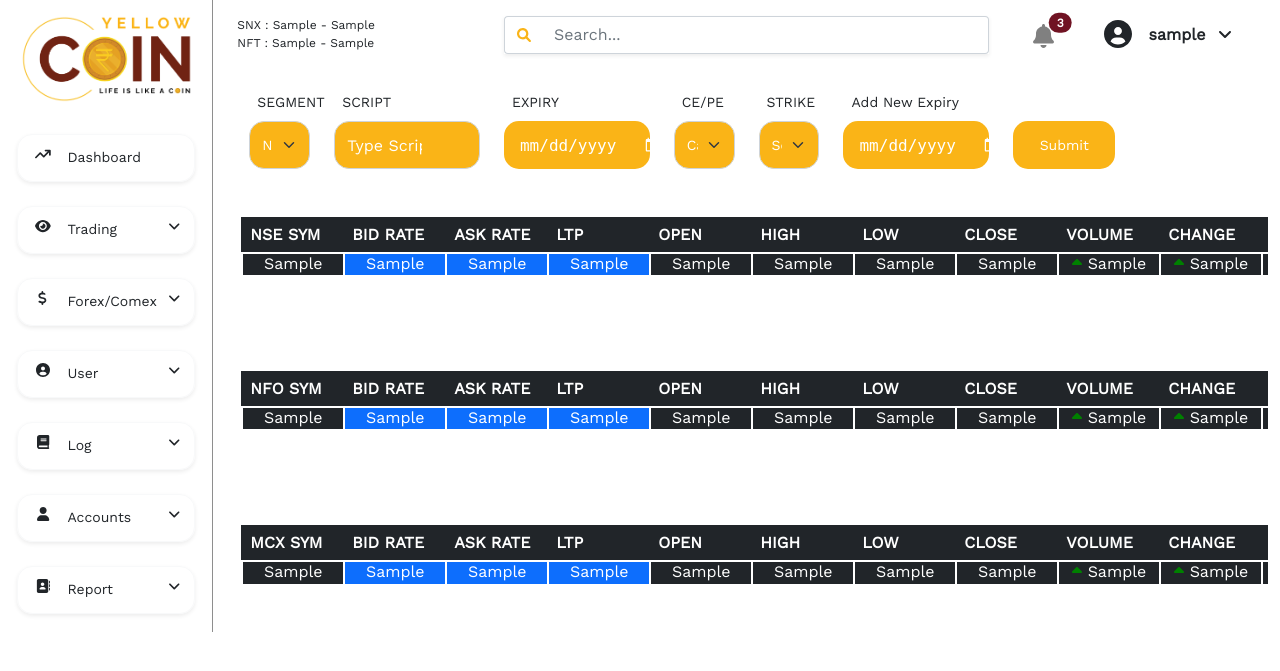
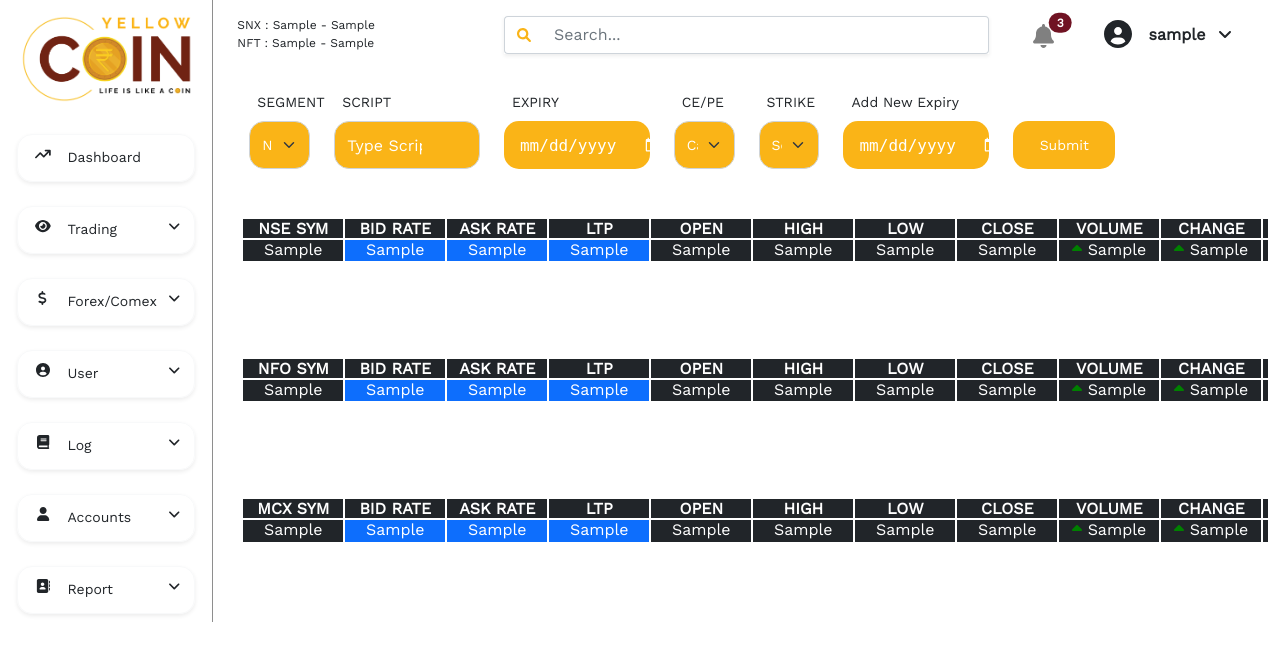
Before and after one commit to TheJagStudio/yellowcoin, a Django app: template trading/templates/trade_watchlist.html in a window 1280 px wide. Shown: the top 671 px of the page. Run offline with Django 4.2, Linux system fonts and the light colour scheme; tables that the repository leaves empty hold one stand-in row (values such as "Sample post"); the template is opened without the code that fills it: values that come from a table or form of the project are taken from there, most other values are stand-ins (such as "Sample title", 1, 10 or a date in 2020).

Commit message:
frontend

```diff
--- a/static/config.txt
+++ b/static/config.txt
@@ -1 +1 @@
-SMhMUJUC8gQhMe2ngfZC2yswg3fmxZ1R
+7QyDjIPo5sIyPjtVsj05gSCwowd2g0Q4
--- a/trading/templates/trade_watchlist.html
+++ b/trading/templates/trade_watchlist.html
@@ -146,18 +146,18 @@
                      <div class="table-responsive ms-3">
                         <table class="table my-5 table-borderless bg-dark">
                            <thead>
-                              <tr class="table-border-none">
-                                 <th scope="col" class="bg-dark text-white fixed-width-Trade">NSE SYM</th>
-                                 <th scope="col" class="bg-dark text-white fixed-width-Trade">BID RATE</th>
-                                 <th scope="col" class="bg-dark text-white fixed-width-Trade">ASK RATE</th>
-                                 <th scope="col" class="bg-dark text-white fixed-width-Trade">LTP</th>
-                                 <th scope="col" class="bg-dark text-white fixed-width-Trade">OPEN</th>
-                                 <th scope="col" class="bg-dark text-white fixed-width-Trade">HIGH</th>
-                                 <th scope="col" class="bg-dark text-white fixed-width-Trade">LOW</th>
-                                 <th scope="col" class="bg-dark text-white fixed-width-Trade">CLOSE</th>
-                                 <th scope="col" class="bg-dark text-white fixed-width-Trade">VOLUME</th>
-                                 <th scope="col" class="bg-dark text-white fixed-width-Trade">CHANGE</th>
-                                 <th scope="col" class="bg-dark text-white fixed-width-Trade">REMOVE</th>
+                              <tr class="td-border">
+                                 <th scope="col" class="bg-dark text-white fixed-width-Trade td-border">NSE SYM</th>
+                                 <th scope="col" class="bg-dark text-white fixed-width-Trade td-border">BID RATE</th>
+                                 <th scope="col" class="bg-dark text-white fixed-width-Trade td-border">ASK RATE</th>
+                                 <th scope="col" class="bg-dark text-white fixed-width-Trade td-border">LTP</th>
+                                 <th scope="col" class="bg-dark text-white fixed-width-Trade td-border">OPEN</th>
+                                 <th scope="col" class="bg-dark text-white fixed-width-Trade td-border">HIGH</th>
+                                 <th scope="col" class="bg-dark text-white fixed-width-Trade td-border">LOW</th>
+                                 <th scope="col" class="bg-dark text-white fixed-width-Trade td-border">CLOSE</th>
+                                 <th scope="col" class="bg-dark text-white fixed-width-Trade td-border">VOLUME</th>
+                                 <th scope="col" class="bg-dark text-white fixed-width-Trade td-border">CHANGE</th>
+                                 <th scope="col" class="bg-dark text-white fixed-width-Trade td-border">REMOVE</th>
                               </tr>
                            </thead>
                            <tbody id="table1">
@@ -195,17 +195,17 @@
                         <table class="table my-5 table-borderless bg-dark">
                            <thead>
                               <tr class="table-border-none">
-                                 <th scope="col" class="bg-dark text-white fixed-width-Trade">NFO SYM</th>
-                                 <th scope="col" class="bg-dark text-white fixed-width-Trade">BID RATE</th>
-                                 <th scope="col" class="bg-dark text-white fixed-width-Trade">ASK RATE</th>
-                                 <th scope="col" class="bg-dark text-white fixed-width-Trade">LTP</th>
-                                 <th scope="col" class="bg-dark text-white fixed-width-Trade">OPEN</th>
-                                 <th scope="col" class="bg-dark text-white fixed-width-Trade">HIGH</th>
-                                 <th scope="col" class="bg-dark text-white fixed-width-Trade">LOW</th>
-                                 <th scope="col" class="bg-dark text-white fixed-width-Trade">CLOSE</th>
-                                 <th scope="col" class="bg-dark text-white fixed-width-Trade">VOLUME</th>
-                                 <th scope="col" class="bg-dark text-white fixed-width-Trade">CHANGE</th>
-                                 <th scope="col" class="bg-dark text-white fixed-width-Trade">REMOVE</th>
+                                 <th scope="col" class="bg-dark text-white fixed-width-Trade td-border ">NFO SYM</th>
+                                 <th scope="col" class="bg-dark text-white fixed-width-Trade td-border ">BID RATE</th>
+                                 <th scope="col" class="bg-dark text-white fixed-width-Trade td-border ">ASK RATE</th>
+                                 <th scope="col" class="bg-dark text-white fixed-width-Trade td-border ">LTP</th>
+                                 <th scope="col" class="bg-dark text-white fixed-width-Trade td-border ">OPEN</th>
+                                 <th scope="col" class="bg-dark text-white fixed-width-Trade td-border ">HIGH</th>
+                                 <th scope="col" class="bg-dark text-white fixed-width-Trade td-border ">LOW</th>
+                                 <th scope="col" class="bg-dark text-white fixed-width-Trade td-border ">CLOSE</th>
+                                 <th scope="col" class="bg-dark text-white fixed-width-Trade td-border ">VOLUME</th>
+                                 <th scope="col" class="bg-dark text-white fixed-width-Trade td-border ">CHANGE</th>
+                                 <th scope="col" class="bg-dark text-white fixed-width-Trade td-border ">REMOVE</th>
                               </tr>
                            </thead>
                            <tbody id="table3">
@@ -243,17 +243,17 @@
                         <table class="table my-5 table-borderless bg-dark">
                            <thead>
                               <tr class="table-border-none">
-                                 <th scope="col" class="bg-dark text-white fixed-width-Trade">MCX SYM</th>
-                                 <th scope="col" class="bg-dark text-white fixed-width-Trade">BID RATE</th>
-                                 <th scope="col" class="bg-dark text-white fixed-width-Trade">ASK RATE</th>
-                                 <th scope="col" class="bg-dark text-white fixed-width-Trade">LTP</th>
-                                 <th scope="col" class="bg-dark text-white fixed-width-Trade">OPEN</th>
-                                 <th scope="col" class="bg-dark text-white fixed-width-Trade">HIGH</th>
-                                 <th scope="col" class="bg-dark text-white fixed-width-Trade">LOW</th>
-                                 <th scope="col" class="bg-dark text-white fixed-width-Trade">CLOSE</th>
-                                 <th scope="col" class="bg-dark text-white fixed-width-Trade">VOLUME</th>
-                                 <th scope="col" class="bg-dark text-white fixed-width-Trade">CHANGE</th>
-                                 <th scope="col" class="bg-dark text-white fixed-width-Trade">REMOVE</th>
+                                 <th scope="col" class="bg-dark text-white fixed-width-Trade td-border">MCX SYM</th>
+                                 <th scope="col" class="bg-dark text-white fixed-width-Trade td-border">BID RATE</th>
+                                 <th scope="col" class="bg-dark text-white fixed-width-Trade td-border">ASK RATE</th>
+                                 <th scope="col" class="bg-dark text-white fixed-width-Trade td-border">LTP</th>
+                                 <th scope="col" class="bg-dark text-white fixed-width-Trade td-border">OPEN</th>
+                                 <th scope="col" class="bg-dark text-white fixed-width-Trade td-border">HIGH</th>
+                                 <th scope="col" class="bg-dark text-white fixed-width-Trade td-border">LOW</th>
+                                 <th scope="col" class="bg-dark text-white fixed-width-Trade td-border">CLOSE</th>
+                                 <th scope="col" class="bg-dark text-white fixed-width-Trade td-border">VOLUME</th>
+                                 <th scope="col" class="bg-dark text-white fixed-width-Trade td-border">CHANGE</th>
+                                 <th scope="col" class="bg-dark text-white fixed-width-Trade td-border">REMOVE</th>
                               </tr>
                            </thead>
                            <tbody id="table2">
```
